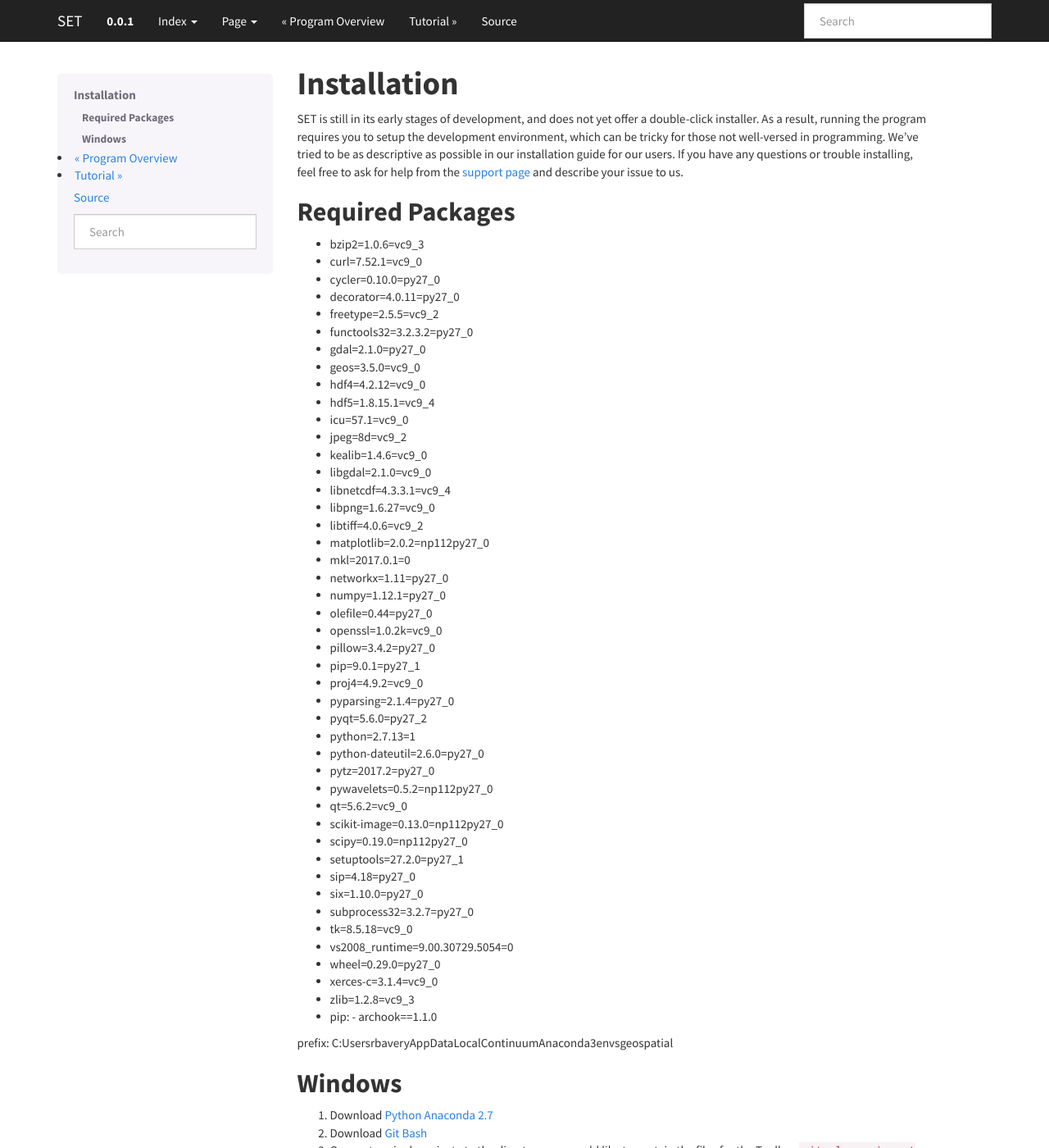
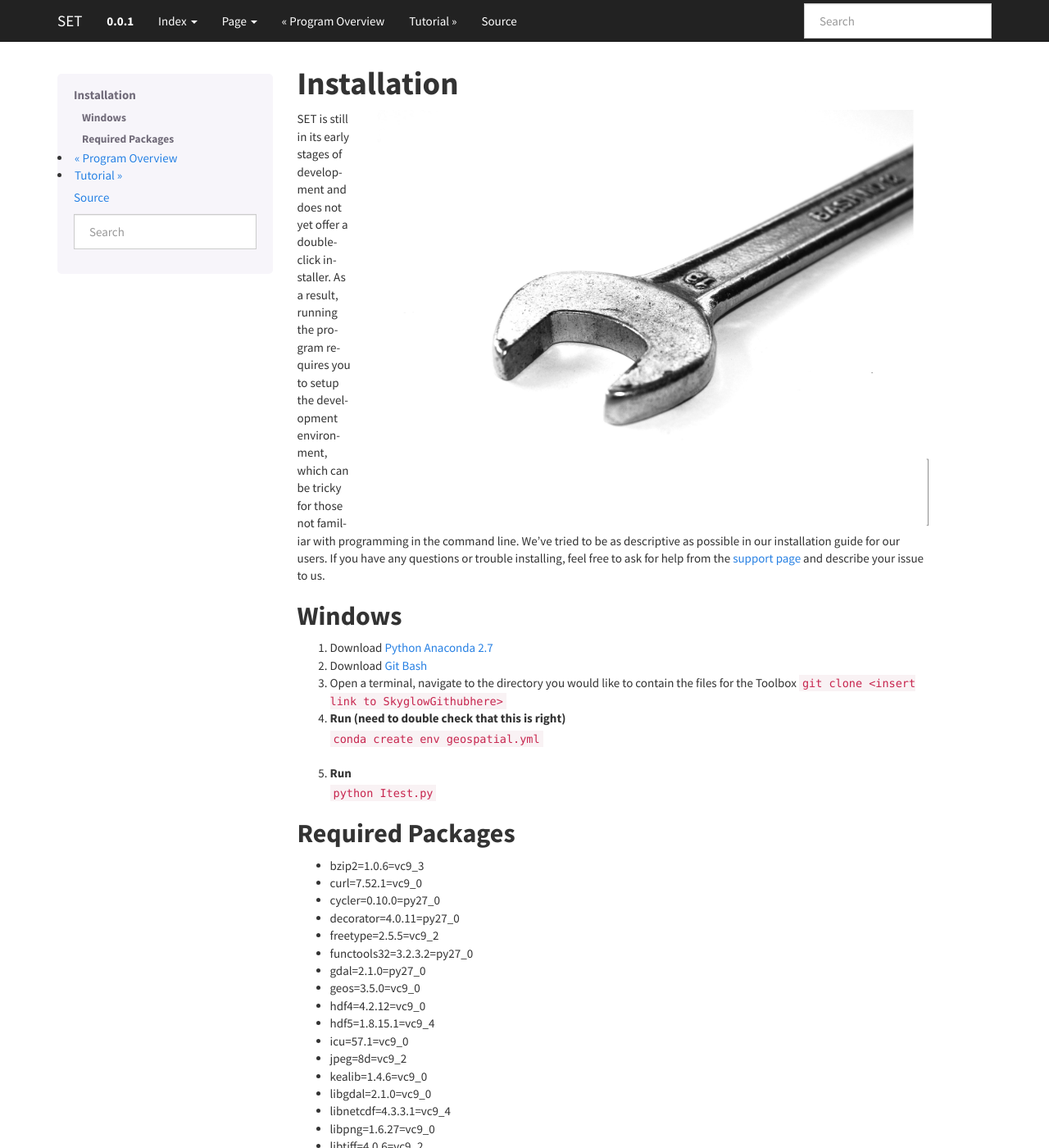
Before and after one commit to NASA-DEVELOP/SET, a Sphinx documentation site: the page built from docs/source/installation.rst, in a window 1280 px wide and 1400 px high. Shown: the whole window at 82% size. Built offline with Sphinx 7.4.7, drawn with Linux system fonts in a browser that asks for light colours; some of the changed text lies outside the part shown.

Commit message:
added wrench photo

```diff
--- a/docs/source/installation.rst
+++ b/docs/source/installation.rst
@@ -2,10 +2,28 @@
 **Installation**
 ================
 
-SET is still in its early stages of development, and does not yet offer a double-click
+.. image:: _static/wrench.jpeg
+   :scale: 20%
+   :align: right
+
+SET is still in its early stages of development and does not yet offer a double-click
 installer. As a result, running the program requires you to setup the development environment,
-which can be tricky for those not well-versed in programming. We've tried to be as
+which can be tricky for those not familiar with programming in the command line. We've tried to be as
 descriptive as possible in our installation guide for our users. If you have any questions or trouble installing, feel free to ask for help from the :doc:`support page <trouble/contact>` and describe your issue to us.
+
+**Windows**
+-----------
+
+1. Download `Python Anaconda 2.7 <https://www.continuum.io/downloads>`_
+2. Download `Git Bash <https://git-scm.com/downloads>`_
+3. Open a terminal, navigate to the directory you would like to contain the files for the Toolbox
+   ``git clone <insert link to SkyglowGithubhere>``
+
+4. Run (need to double check that this is right)
+    ``conda create env geospatial.yml``
+
+5. Run
+    ``python Itest.py``
 
 **Required Packages**
 ----------------------
```
Also changed, not shown: other parts of docs/source/installation.rst (+0 -14 lines), docs/source/_static/wrench.jpeg (added), 3 other files.
